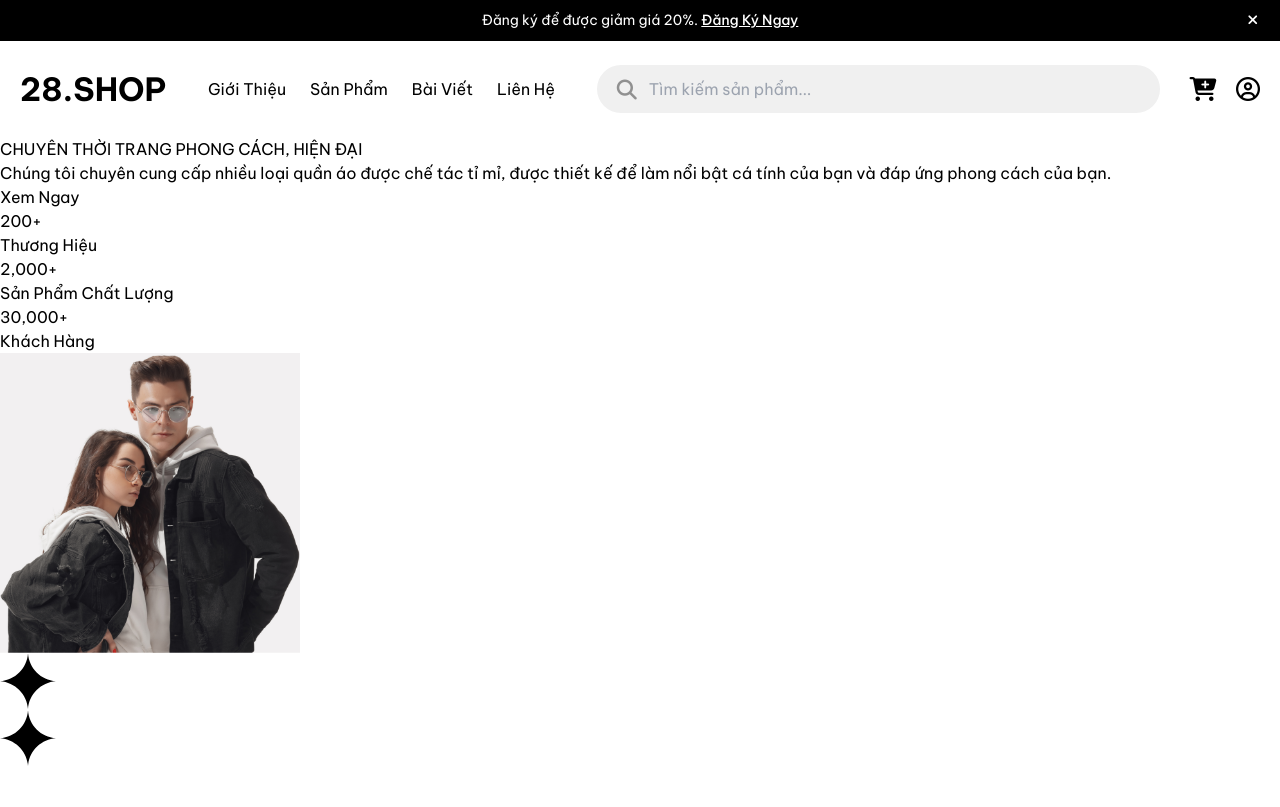
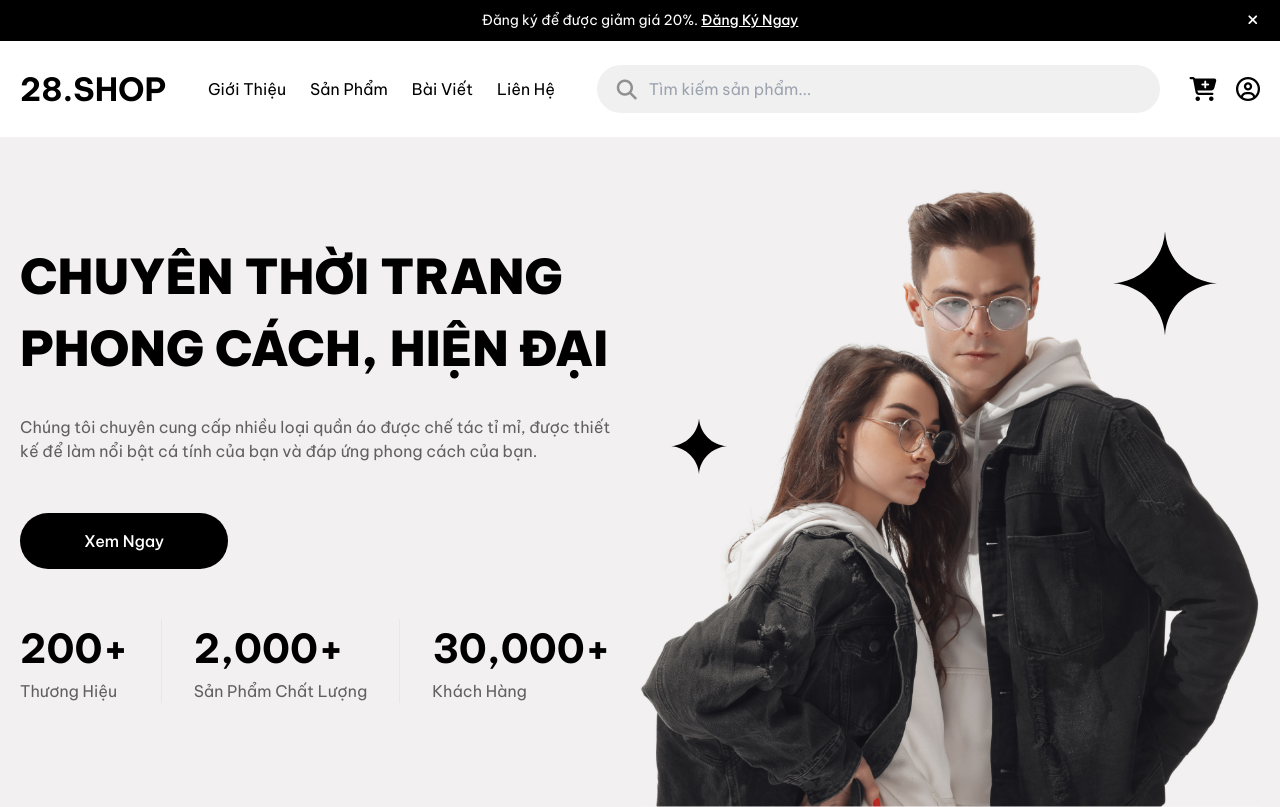
Before and after one commit to hongson2120061/Project-3, a website: page template/index.pug in a window 1280 px wide. Drawn offline with nearby package versions, Linux system fonts and the light colour scheme; files that its build step writes are made by us from their sources; files whose address does not match are found by name.

Commit message:
version 4

```diff
--- a/template/index.pug
+++ b/template/index.pug
@@ -43,30 +43,31 @@ html
                         i(class="fa-regular fa-circle-user")
         //- End Header
         //- Section-1
-        div(class="")
-            div(class="container")
-                div(class="")
-                    h1(class="") CHUYÊN THỜI TRANG PHONG CÁCH, HIỆN ĐẠI
-                    div(class="") Chúng tôi chuyên cung cấp nhiều loại quần áo được chế tác tỉ mỉ, được thiết kế để làm nổi bật cá tính của bạn và đáp ứng phong cách của bạn.
-                    a(class="") Xem Ngay
-                    div(class="")
+        div(class="bg-[#F2F0F1]")
+            div(class="container mx-auto flex justify-between items-center ")
+                div(class="w-[48%]")
+                    h1(class="font-[900] text-[48px] text-primary mb-[30px]") CHUYÊN THỜI TRANG PHONG CÁCH, HIỆN ĐẠI
+                    div(class="text-[16px] font-[400] text-[#00000099] mb-[50px]") Chúng tôi chuyên cung cấp nhiều loại quần áo được chế tác tỉ mỉ, được thiết kế để làm nổi bật cá tính của bạn và đáp ứng phong cách của bạn.
+                    //- div(class="")
+                    a(class="text-[16px] font-[500] text-white inline-block bg-primary py-[16px] px-[64px] rounded-[62px] mb-[50px]") Xem Ngay
+                    div(class="flex ")
+                        div(class="pr-[32px] mr-[32px] border-r boredr-[#0000001A]")
+                            div(class="text-[40px] font-[700] text-primary") 200+
+                            div(class="text-[16px] font-[400] text-[#00000099]") Thương Hiệu
+                        div(class="pr-[32px] mr-[32px] border-r boredr-[#0000001A]")
+                            div(class="text-[40px] font-[700] text-primary") 2,000+
+                            div(class="text-[16px] font-[400] text-[#00000099]") Sản Phẩm Chất Lượng
                         div(class="")
-                            div(class="") 200+
-                            div(class="") Thương Hiệu
-                        div(class="")
-                            div(class="") 2,000+
-                            div(class="") Sản Phẩm Chất Lượng
-                        div(class="")
-                            div(class="") 30,000+
-                            div(class="") Khách Hàng
-                div(class="")
-                    div(class="")
-                        img(class="w-[300px]" src="assets/images/image-1.png")
-                    div(class="")
-                        img(class="" src="assets/images/icon-1.svg")
+                            div(class="text-[40px] font-[700] text-primary") 30,000+
+                            div(class="text-[16px] font-[400] text-[#00000099]") Khách Hàng
+                div(class="w-[50%] relative")
+                    div(class="w-full pt-[50px]")
+                        img(class="w-full" src="assets/images/image-1.png")
+                    div(class="absolute top-[42%] left-[5%] w-[56px] ")
+                        img(class="w-full" src="assets/images/icon-1.svg")
 
-                    div(class="")
-                        img(class="" src="assets/images/icon-1.svg")
+                    div(class="absolute top-[14%] right-[7%] w-[104px]")
+                        img(class="w-full" src="assets/images/icon-1.svg")
 
 
         //- End Section-1
```
Also changed, not shown: index.html.
